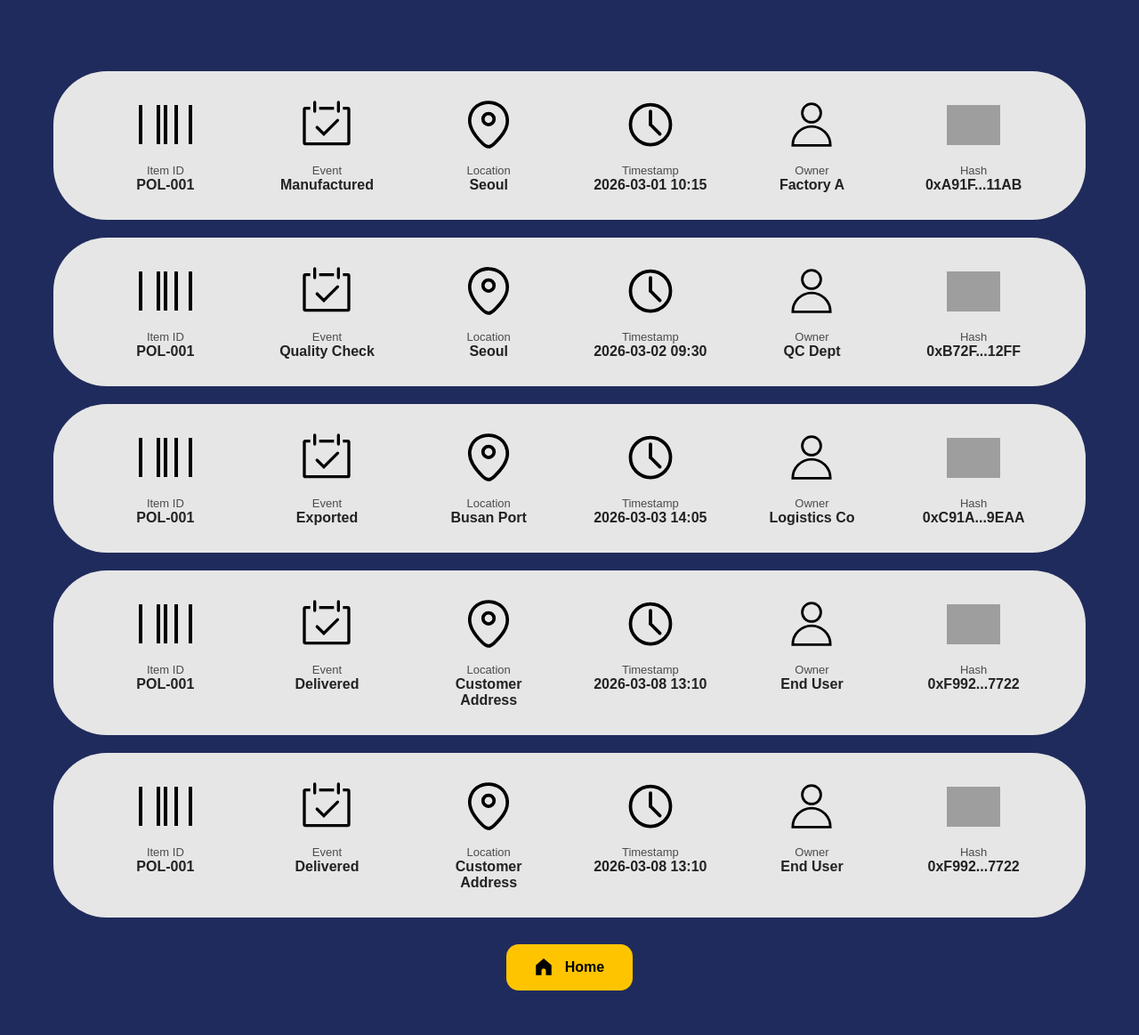
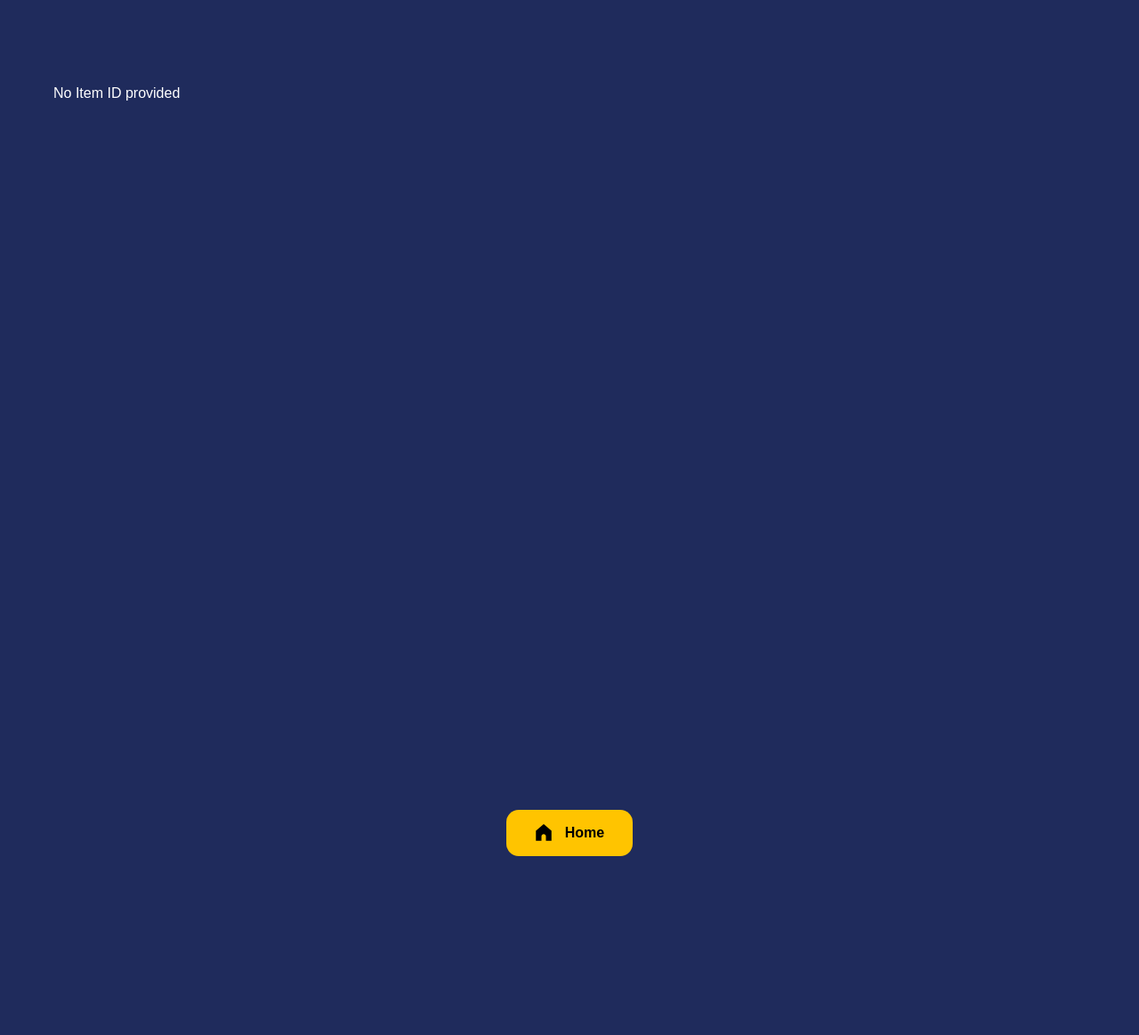
Before and after one commit to akionsight/Polari, a Python web app: template frontend/template/track.html in a window 1280 px wide. Shown: the whole page at 89% size. After the commit the page ends 962 px from the top, so only its background shows below. Run offline with Jinja, Linux system fonts and the light colour scheme; the template is opened without the code that fills it, so the values that code supplies are empty; grey boxes are pictures that could not be loaded.

Commit message:
finalized starting page

```diff
--- a/frontend/static/css/style.css
+++ b/frontend/static/css/style.css
@@ -96,9 +96,9 @@ body{
 
 .logo{
     position:absolute;
-    top:40px;
+    top:42%;
     left:60px;
-    width:180px;
+    width:380px;
     height:auto;
     z-index:2;
 }
@@ -131,6 +131,8 @@ input{
     left: 50%;
     top: 50%;
     transform: translate(-50%, -50%);
+    background: #ffffff;  /* Change this to any color you want */
+    color: #000;
 }
 
 button{
--- a/frontend/static/js/track.js
+++ b/frontend/static/js/track.js
@@ -1,89 +1,4 @@
-// const container = document.getElementById("recordsContainer");
-
-// /* GET ITEM ID FROM URL */
-
-// const params = new URLSearchParams(window.location.search);
-// const itemId = params.get("id");
-
-
-// /* ================= FETCH DATA ================= */
-
-// async function loadData(){
-
-//     try{
-
-//         const res = await fetch(`/api/item?id=${itemId}`);
-
-//         if(!res.ok) throw new Error("Server error");
-
-//         const data = await res.json();
-
-//         if(!Array.isArray(data))
-//             throw new Error("Invalid JSON");
-
-//         render(data);
-
-//     }catch(err){
-//         console.error(err);
-//         container.innerHTML="<p style='color:white'>Failed to load data</p>";
-//     }
-// }
-
-
-// /* ================= RENDER ================= */
-
-// function render(records){
-
-//     container.innerHTML="";
-
-//     if(records.length===0){
-//         container.innerHTML="<p style='color:white'>No records found</p>";
-//         return;
-//     }
-
-//     records.forEach(r=>{
-
-//         const card=document.createElement("div");
-//         card.className="record";
-
-//         card.innerHTML=`
-//             ${field("Item ID",r.item_id)}
-//             ${field("Event",r.event_type)}
-//             ${field("Location",r.location)}
-//             ${field("Timestamp",r.timestamp)}
-//             ${field("Owner",r.owner)}
-//             ${field("Hash",shorten(r.document_hash))}
-//         `;
-
-//         container.appendChild(card);
-//     });
-// }
-
-
-// /* ================= HELPERS ================= */
-
-// function field(label,value){
-//     return `
-//         <div class="field-block">
-//             <div class="icon"></div>
-//             <div class="label">${label}</div>
-//             <div class="value">${value ?? ""}</div>
-//         </div>
-//     `;
-// }
-
-// function shorten(hash){
-//     if(!hash) return "";
-//     if(hash.length<12) return hash;
-//     return hash.slice(0,6)+"..."+hash.slice(-4);
-// }
-
-
-// /* ================= START ================= */
-
-// loadData();
 const container = document.getElementById("recordsContainer");
-
 
 /* ================= ICON MAP ================= */
 
@@ -97,62 +12,59 @@ const iconMap = {
 };
 
 
-/* ================= DUMMY TEST DATA ================= */
+/* ================= GET ITEM ID FROM URL ================= */
 
-const mockData = [
-    {
-        item_id:"POL-001",
-        event_type:"Manufactured",
-        location:"Seoul",
-        timestamp:"2026-03-01 10:15",
-        owner:"Factory A",
-        document_hash:"0xA91F3B8821DF11AB"
-    },
-    {
-        item_id:"POL-001",
-        event_type:"Quality Check",
-        location:"Seoul",
-        timestamp:"2026-03-02 09:30",
-        owner:"QC Dept",
-        document_hash:"0xB72F8D91AC3312FF"
-    },
-    {
-        item_id:"POL-001",
-        event_type:"Exported",
-        location:"Busan Port",
-        timestamp:"2026-03-03 14:05",
-        owner:"Logistics Co",
-        document_hash:"0xC91AB8821DF99EAA"
-    },
-    {
-        item_id:"POL-001",
-        event_type:"Delivered",
-        location:"Customer Address",
-        timestamp:"2026-03-08 13:10",
-        owner:"End User",
-        document_hash:"0xF9921CC881EE7722"
-    },
-    {
-        item_id:"POL-001",
-        event_type:"Delivered",
-        location:"Customer Address",
-        timestamp:"2026-03-08 13:10",
-        owner:"End User",
-        document_hash:"0xF9921CC881EE7722"
-    }
-];
+const params = new URLSearchParams(window.location.search);
+const itemId = params.get("id");
 
 
-/* ================= RENDER FUNCTION ================= */
+/* ================= FETCH DATA ================= */
+
+async function loadData(){
+
+    try{
+
+        const response = await fetch(
+            `http://10.75.55.175:8000/items/?itemid=${itemId}`
+        );
+
+        if(!response.ok)
+            throw new Error("Server error");
+
+        const result = await response.json();
+
+        // IMPORTANT: data is inside result.data
+        const records = result.data;
+
+        if(!Array.isArray(records))
+            throw new Error("Invalid data format");
+
+        render(records);
+
+    }catch(err){
+        console.error(err);
+        container.innerHTML =
+            "<p style='color:white'>Failed to load data</p>";
+    }
+}
+
+
+/* ================= RENDER ================= */
 
 function render(records){
 
     container.innerHTML = "";
 
     if(records.length === 0){
-        container.innerHTML = "<p style='color:white'>No records found</p>";
+        container.innerHTML =
+            "<p style='color:white'>No records found</p>";
         return;
     }
+
+    // Optional: sort chronologically
+    records.sort(
+        (a,b)=> new Date(a.timestamp) - new Date(b.timestamp)
+    );
 
     records.forEach(r => {
 
@@ -163,8 +75,8 @@ function render(records){
             ${field("Item ID", r.item_id, "item_id")}
             ${field("Event", r.event_type, "event_type")}
             ${field("Location", r.location, "location")}
-            ${field("Timestamp", r.timestamp, "timestamp")}
-            ${field("Owner", r.owner, "owner")}
+            ${field("Timestamp", formatTime(r.timestamp), "timestamp")}
+            ${field("Miner", r.owner, "owner")}
             ${field("Hash", shorten(r.document_hash), "document_hash")}
         `;
 
@@ -176,7 +88,6 @@ function render(records){
 /* ================= FIELD BUILDER ================= */
 
 function field(label, value, key){
-
     return `
         <div class="field-block">
             <div class="icon">
@@ -189,7 +100,7 @@ function field(label, value, key){
 }
 
 
-/* ================= HASH SHORTENER ================= */
+/* ================= UTILITIES ================= */
 
 function shorten(hash){
     if(!hash) return "";
@@ -197,7 +108,18 @@ function shorten(hash){
     return hash.slice(0,6) + "..." + hash.slice(-4);
 }
 
+function formatTime(ts){
+    if(!ts) return "";
+    const d = new Date(ts);
+    return d.toLocaleString();
+}
+
 
 /* ================= START ================= */
 
-render(mockData);
+if(itemId){
+    loadData();
+}else{
+    container.innerHTML =
+        "<p style='color:white'>No Item ID provided</p>";
+}
```
